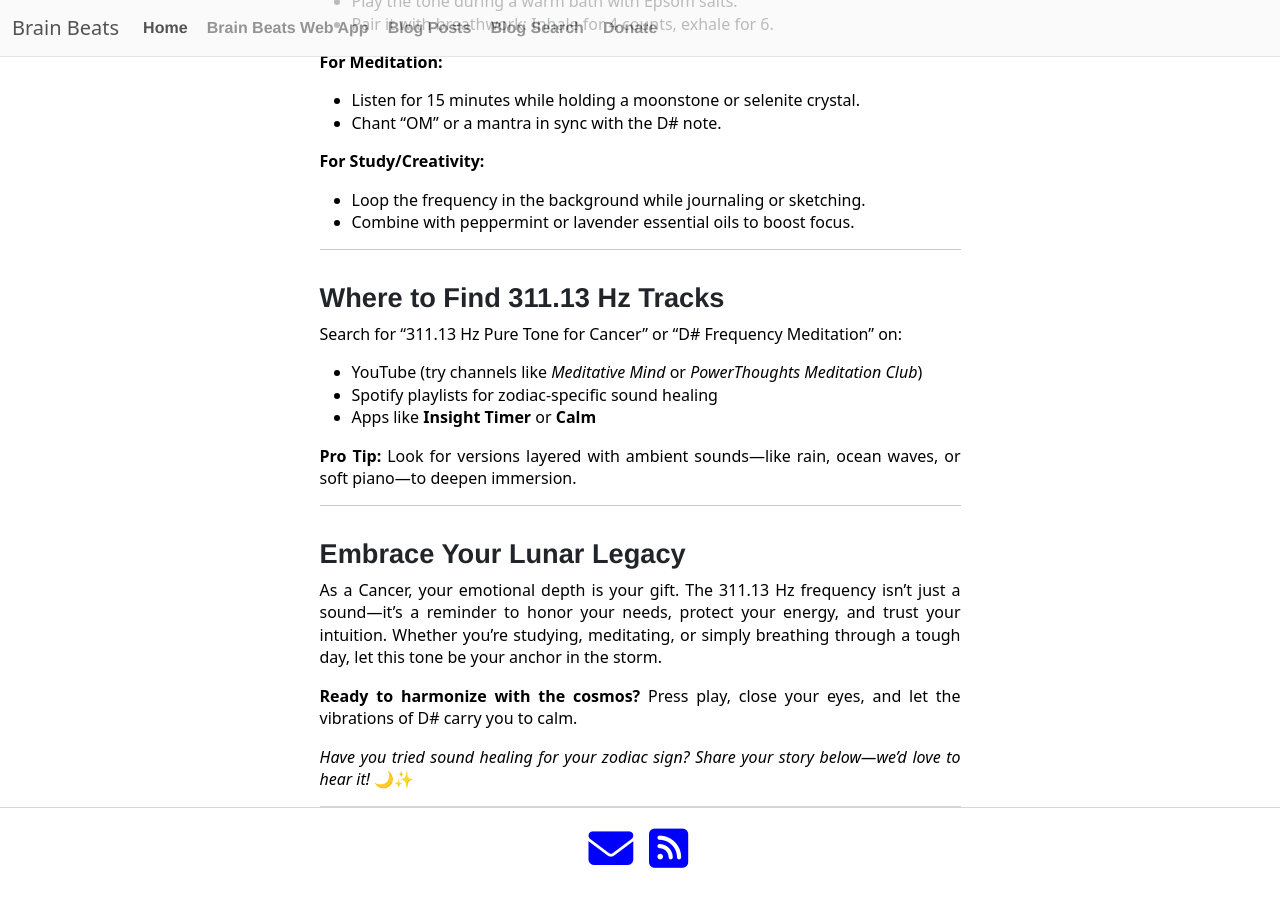
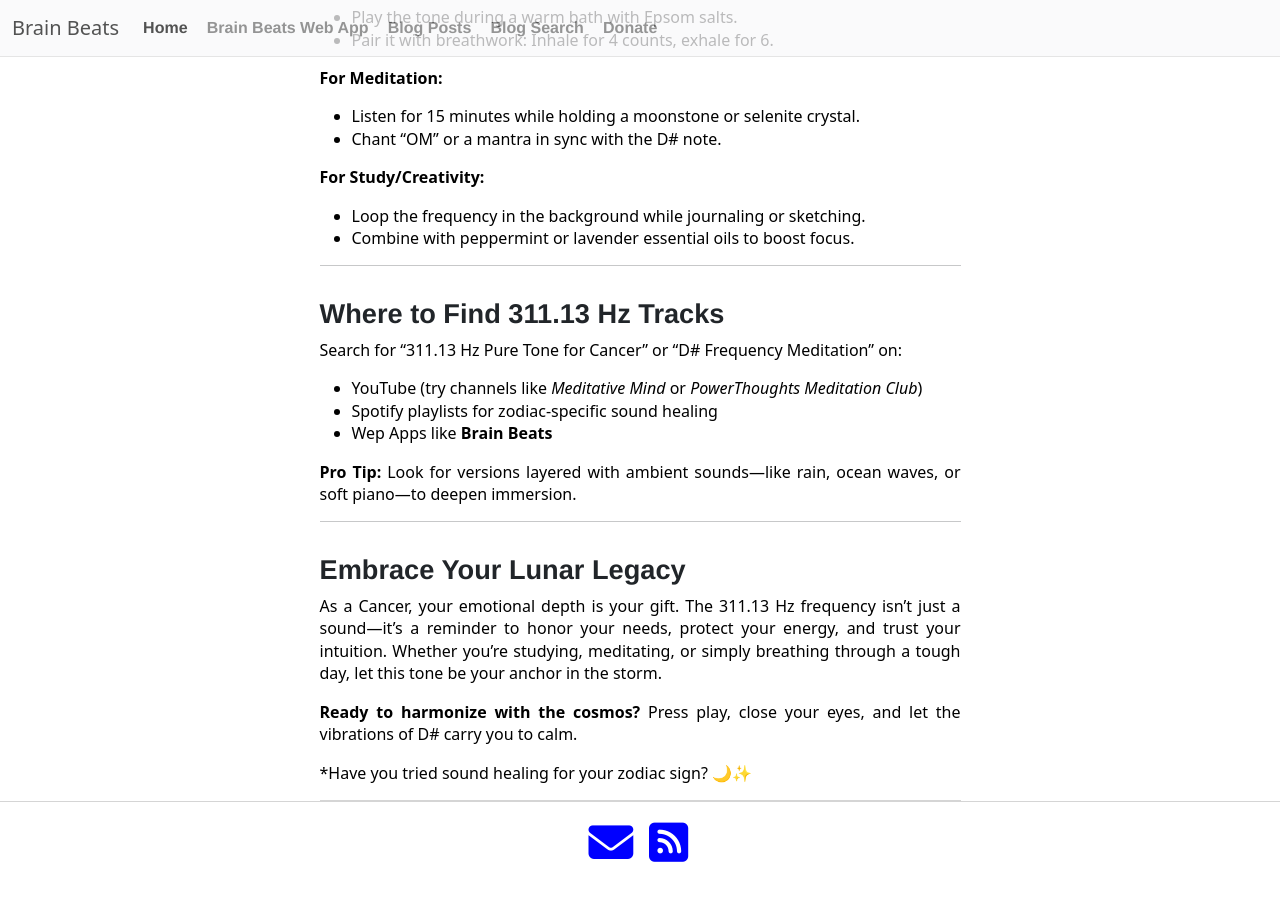
Before and after one commit to Mr-Kumar-Abhishek/brain-beats-blog, a Jekyll site: the page built from _posts/2023-05-05-311-13-hz-pure-tone-for-cancer-zodiac-the-frequency-of-clarity-calm.md, in a window 1280 px wide and 900 px high, scrolled down 1470 px. Built offline with Jekyll 4.4.1, drawn with Linux system fonts in a browser that asks for light colours; nearby versions of some CDN libraries.

Commit message:
fix last line for the cancer frequency blog post

```diff
--- a/_posts/2023-05-05-311-13-hz-pure-tone-for-cancer-zodiac-the-frequency-of-clarity-calm.md
+++ b/_posts/2023-05-05-311-13-hz-pure-tone-for-cancer-zodiac-the-frequency-of-clarity-calm.md
@@ -12,6 +12,7 @@ keywords: frequency benefits, Brain Beats, Frequencies, 298 Hz, Brain wave entra
 ---
 
 **Harness the cosmic power of sound to align with your zodiac energy.**
+
 As a Cancer (June 21–July 22), your intuitive and empathetic nature makes you a natural healer, but it can also leave you emotionally drained. The 311.13 Hz pure tone, paired with the musical note D#, is a celestial tool designed to help you recharge, focus, and embrace your inner peace. Let’s dive into how this unique frequency can elevate your daily rituals.
 
 ---
@@ -67,7 +68,7 @@ Your nurturing spirit often extends to creative or caregiving work. This frequen
 Search for “311.13 Hz Pure Tone for Cancer” or “D# Frequency Meditation” on:
 - YouTube (try channels like *Meditative Mind* or *PowerThoughts Meditation Club*)
 - Spotify playlists for zodiac-specific sound healing
-- Apps like **Insight Timer** or **Calm**
+- Wep Apps like **Brain Beats**
 
 **Pro Tip:** Look for versions layered with ambient sounds—like rain, ocean waves, or soft piano—to deepen immersion.
 
@@ -79,4 +80,4 @@ As a Cancer, your emotional depth is your gift. The 311.13 Hz frequency isn’t
 
 **Ready to harmonize with the cosmos?** Press play, close your eyes, and let the vibrations of D# carry you to calm.
 
-*Have you tried sound healing for your zodiac sign? Share your story below—we’d love to hear it!* 🌙✨
+*Have you tried sound healing for your zodiac sign? 🌙✨
```
